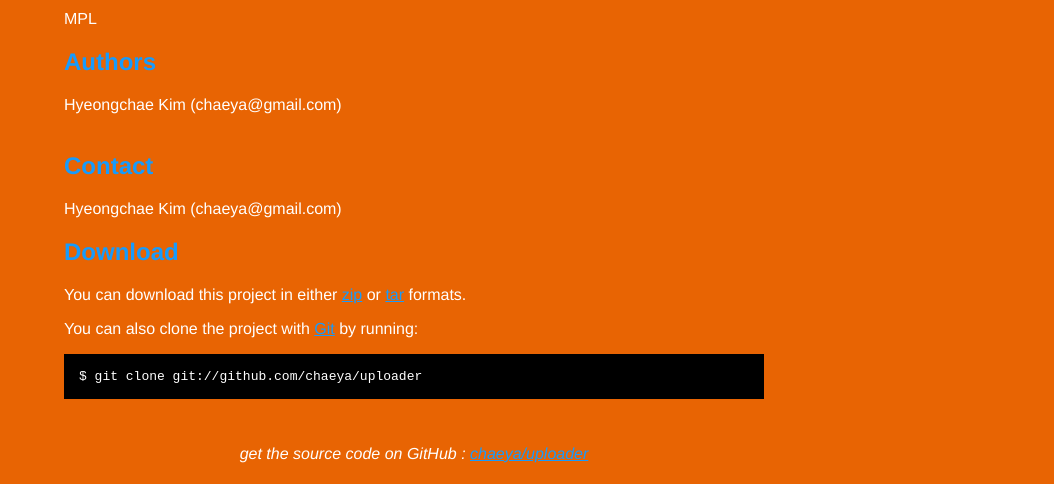
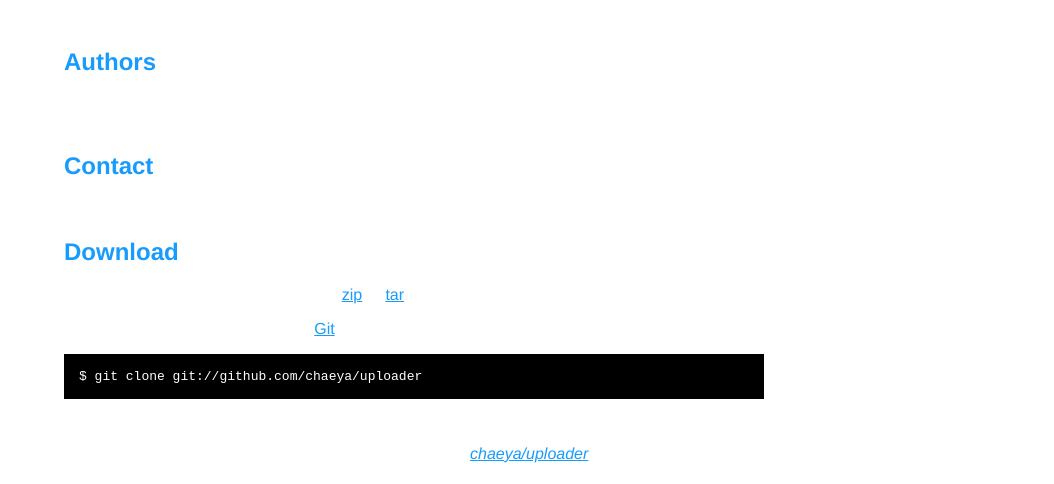
Before and after one commit to chaeya/uploader, a plain HTML site: page index.html in a window 1280 px wide. Shown: the part 316-800 px from the top of the page, without its empty margins (226-1280 px from the left). Drawn offline with Linux system fonts and the light colour scheme.

Commit message:
Edited index.html via GitHub

```diff
--- a/index.html
+++ b/index.html
@@ -8,7 +8,7 @@
   <style type="text/css">
     body {
       margin-top: 1.0em;
-      background-color: #e86403;
+      background-color: #FFFFFFF;
       font-family: Helvetica, Arial, FreeSans, san-serif;
       color: #ffffff;
     }
```
